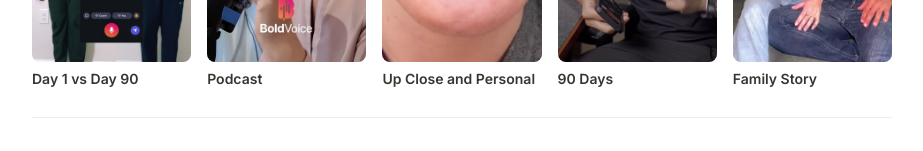
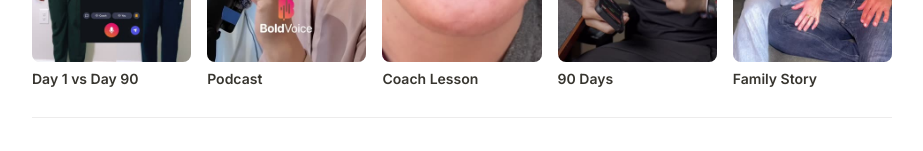
Before and after one commit to bofeekins/bofeekins.me, a plain HTML site: page work.html in a window 1280 px wide. Shown: the part 503-654 px from the top of the page, without its empty margins (178-1101 px from the left). Drawn offline with Linux system fonts and the light colour scheme.

Commit message:
Rename ad tile to Coach Lesson

```diff
--- a/work.html
+++ b/work.html
@@ -153,7 +153,7 @@
     <div class="grid five">
       <a class="card" href="video/aaron.mp4" data-video="video/aaron.mp4"><div class="thumb"><img src="img/ad-aaron.jpg" alt="Same person side by side on day 1 and day 90 with the app between them" loading="lazy"><span class="tag">Meta ad</span><span class="play"></span></div><p class="cap">Day 1 vs Day 90</p></a>
       <a class="card" href="video/portuguese.mp4" data-video="video/portuguese.mp4"><div class="thumb"><img src="img/ad-portuguese.jpg" alt="Podcast-style creator introducing BoldVoice" loading="lazy"><span class="tag">Meta ad</span><span class="play"></span></div><p class="cap">Podcast</p></a>
-      <a class="card" href="video/eliza.mp4" data-video="video/eliza.mp4"><div class="thumb"><img src="img/ad-eliza.jpg" alt="Extreme close-up of a mouth with the caption your tongue is" loading="lazy"><span class="tag">Meta ad</span><span class="play"></span></div><p class="cap">Up Close and Personal</p></a>
+      <a class="card" href="video/eliza.mp4" data-video="video/eliza.mp4"><div class="thumb"><img src="img/ad-eliza.jpg" alt="Extreme close-up of a mouth with the caption your tongue is" loading="lazy"><span class="tag">Meta ad</span><span class="play"></span></div><p class="cap">Coach Lesson</p></a>
       <a class="card" href="video/shogo.mp4" data-video="video/shogo.mp4"><div class="thumb"><img src="img/ad-shogo.jpg" alt="Creator talking to camera about 90 days of practice" loading="lazy"><span class="tag">Meta ad</span><span class="play"></span></div><p class="cap">90 Days</p></a>
       <a class="card" href="video/maria.mp4" data-video="video/maria.mp4"><div class="thumb"><img src="img/ad-maria.jpg" alt="A couple on a sofa talking about learning English pronunciation" loading="lazy"><span class="tag">Meta ad</span><span class="play"></span></div><p class="cap">Family Story</p></a>
     </div>
```
